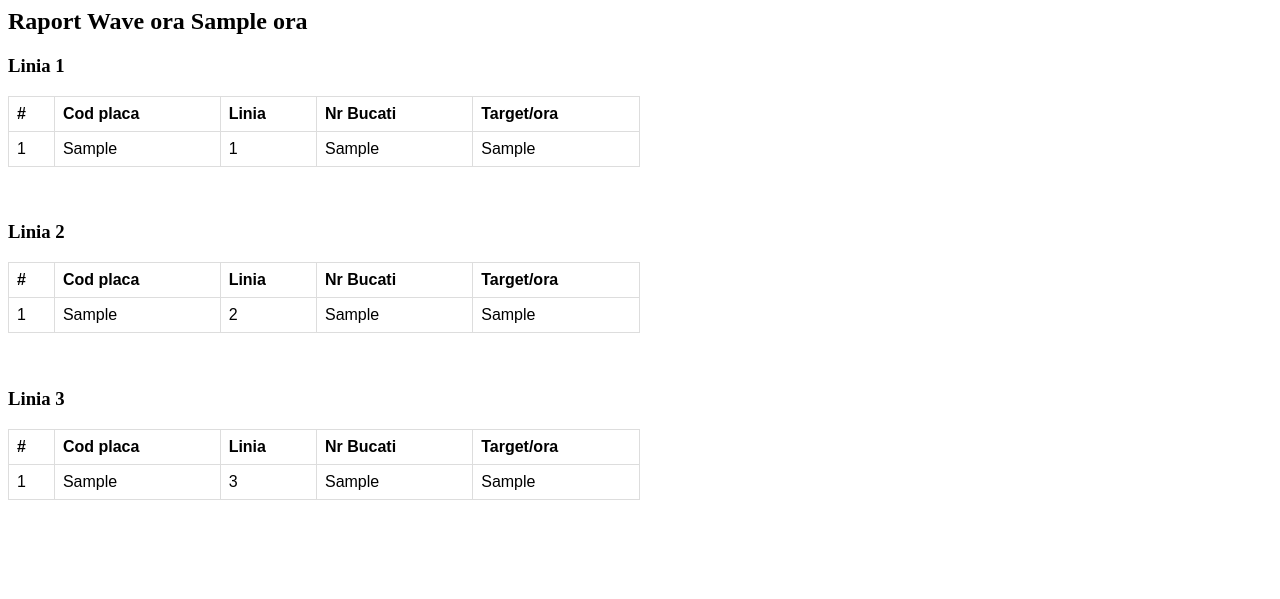
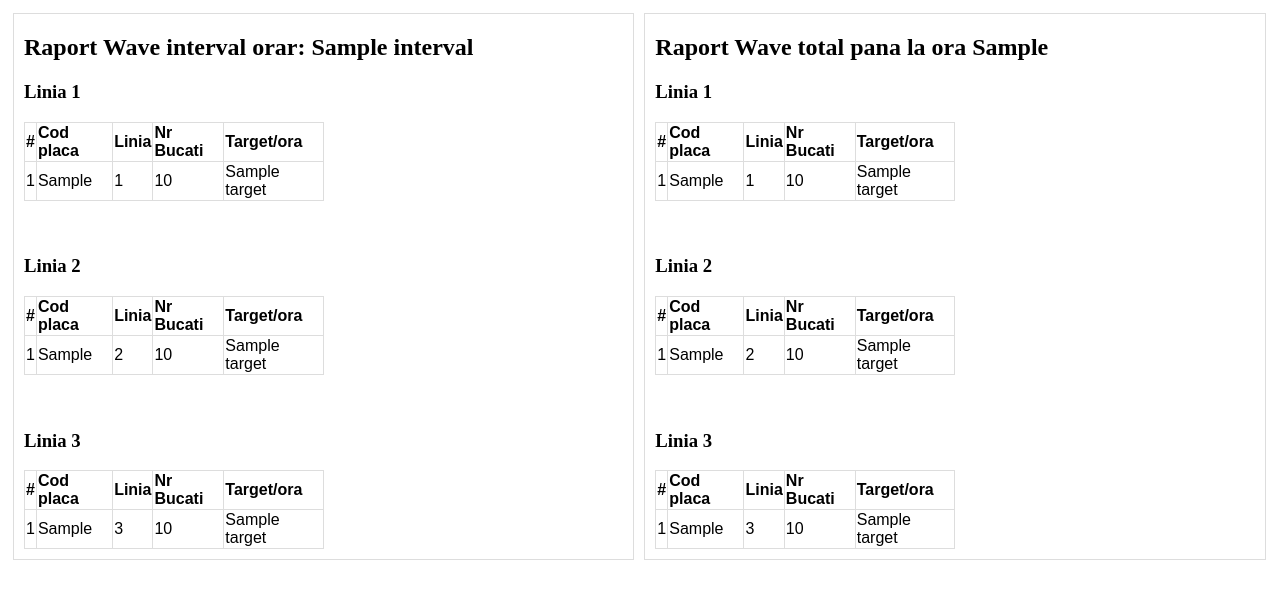
Before and after one commit to andreicampean31/nord-manage, a Django app: template nord_manage/wave/templates/wave/report_email.html in a window 1280 px wide. Shown: the top 599 px of the page. Run offline with Django 3.2, Linux system fonts and the light colour scheme; the template is opened without the code that fills it: most values are stand-ins (such as "Sample title", 1, 10 or a date in 2020).

Commit message:
finisare raport email
- raport pe ultimul interval orar si raport pana la ora actuala
- impartirea rapoartelor pe 2 coloane in email
- inlocuirea sql cu django.models

```diff
--- a/nord_manage/wave/templates/wave/report_email.html
+++ b/nord_manage/wave/templates/wave/report_email.html
@@ -1,4 +1,5 @@
 <html>
+
 <head>
   <style>
     table {
@@ -7,15 +8,38 @@
       width: 50%;
     }
 
-            td, th {
+    td,
+    th {
       border: 1px solid #dddddd;
       text-align: left;
-              padding: 8px;
+
+    }
+
+    .column {
+      float: left;
+      width: 49%;
+      border: 1px solid #dddddd;
+      margin: 5px
+    }
+
+    /* Clear floats after the columns */
+    .row:after {
+      content: "";
+      display: table;
+      clear: both;
+    }
+
+    .content {
+      margin: 10px;
     }
   </style>
 </head>
+
 <body>
-        <h2>Raport Wave ora {{ora}}</h2>
+  <div class="row">
+    <div class="column">
+      <div class="content">
+        <h2>Raport Wave interval orar: {{last_hour.interval}}</h2>
 
         <h3>Linia 1</h3>
         <table>
@@ -24,13 +48,13 @@
           <th>Linia</th>
           <th>Nr Bucati</th>
           <th>Target/ora</th>
-            {% for i in linia1%}
+          {% for i in last_hour.linia1%}
           <tr>
             <td>1</td>
-                <td>{{ i.0 }}</td>
+            <td>{{i.cod_placa}}</td>
             <td>1</td>
-                <td>{{ i.1 }}</td>
-                <td>{{ i.2 }}</td>
+            <td>{{ i.total }}</td>
+            <td>{{ i.target }}</td>
           </tr>
           {% endfor %}
         </table>
@@ -43,13 +67,13 @@
           <th>Linia</th>
           <th>Nr Bucati</th>
           <th>Target/ora</th>
-          {% for i in linia2%}
+          {% for i in last_hour.linia2%}
           <tr>
             <td>1</td>
-              <td>{{ i.0 }}</td>
+            <td>{{ i.cod_placa }}</td>
             <td>2</td>
-              <td>{{ i.1 }}</td>
-              <td>{{ i.2 }}</td>
+            <td>{{ i.total }}</td>
+            <td>{{ i.target }}</td>
           </tr>
           {% endfor %}
         </table>
@@ -61,16 +85,81 @@
           <th>Linia</th>
           <th>Nr Bucati</th>
           <th>Target/ora</th>
-          {% for i in linia3%}
+          {% for i in last_hour.linia3 %}
           <tr>
             <td>1</td>
-              <td>{{ i.0 }}</td>
+            <td>{{ i.cod_placa }}</td>
             <td>3</td>
-              <td>{{ i.1 }}</td>
-              <td>{{ i.2 }}</td>
+            <td>{{ i.total }}</td>
+            <td>{{ i.target }}</td>
           </tr>
           {% endfor %}
         </table>
+      </div>
+    </div>
+    <div class="column">
+      <div class="content">
 
+
+        <h2>Raport Wave total pana la ora {{last_hour.ora_actuala}}</h2>
+
+        <h3>Linia 1</h3>
+        <table>
+          <th>#</th>
+          <th>Cod placa</th>
+          <th>Linia</th>
+          <th>Nr Bucati</th>
+          <th>Target/ora</th>
+          {% for i in total.linia1%}
+          <tr>
+            <td>1</td>
+            <td>{{i.cod_placa}}</td>
+            <td>1</td>
+            <td>{{ i.total }}</td>
+            <td>{{ i.target }}</td>
+          </tr>
+          {% endfor %}
+        </table>
+        <br>
+        <br>
+        <h3>Linia 2</h3>
+        <table>
+          <th>#</th>
+          <th>Cod placa</th>
+          <th>Linia</th>
+          <th>Nr Bucati</th>
+          <th>Target/ora</th>
+          {% for i in total.linia2%}
+          <tr>
+            <td>1</td>
+            <td>{{ i.cod_placa }}</td>
+            <td>2</td>
+            <td>{{ i.total }}</td>
+            <td>{{ i.target }}</td>
+          </tr>
+          {% endfor %}
+        </table>
+        <br><br>
+        <h3>Linia 3</h3>
+        <table>
+          <th>#</th>
+          <th>Cod placa</th>
+          <th>Linia</th>
+          <th>Nr Bucati</th>
+          <th>Target/ora</th>
+          {% for i in total.linia3 %}
+          <tr>
+            <td>1</td>
+            <td>{{ i.cod_placa }}</td>
+            <td>3</td>
+            <td>{{ i.total }}</td>
+            <td>{{ i.target }}</td>
+          </tr>
+          {% endfor %}
+        </table>
+      </div>
+    </div>
+  </div>
 </body>
+
 </html>
```
Also changed, not shown: nord_manage/wave/views.py (+73 -72 lines). Lines whose indentation alone changed are shown as unchanged.
